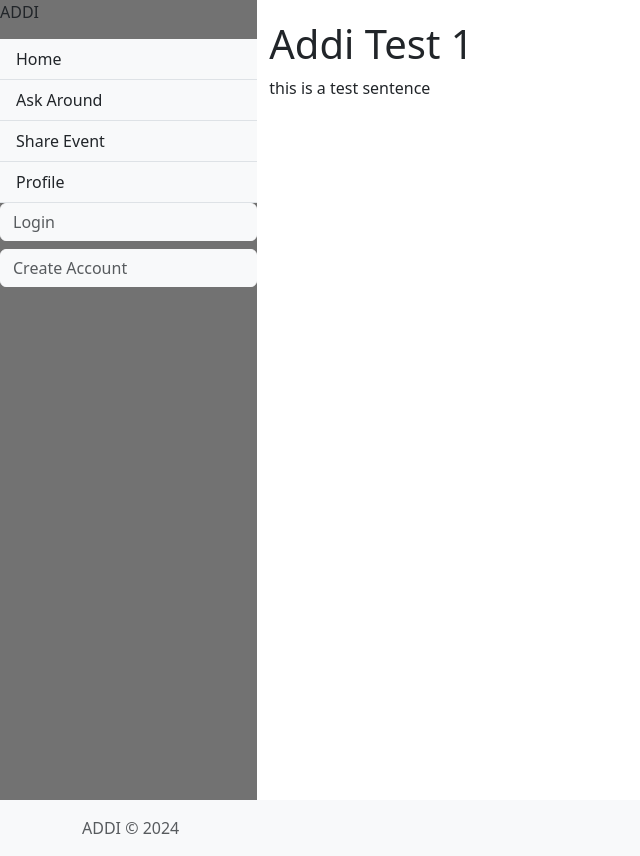
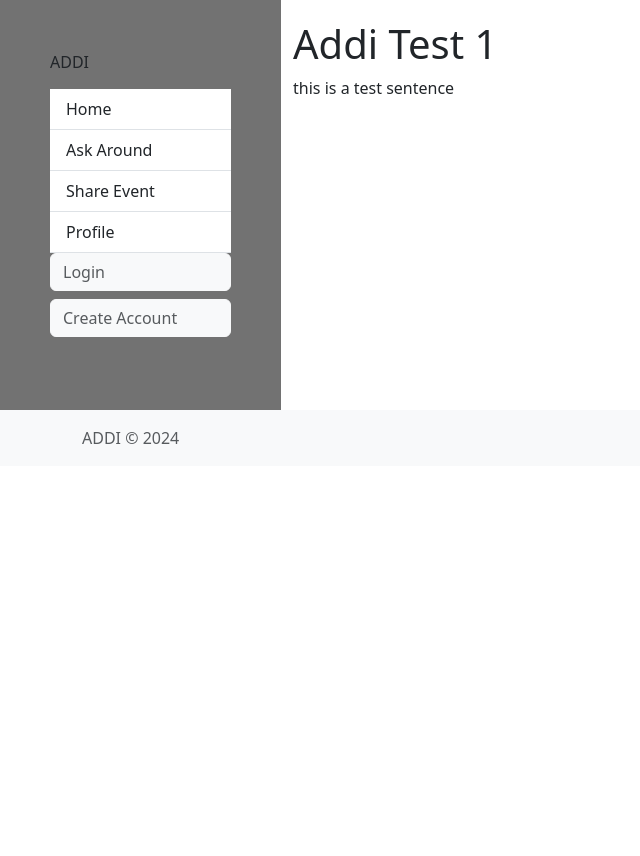
Before and after one commit to Mwape-Kurete/ADDI, a PHP site: page /index.php in a window 1280 px wide. Shown: the whole page, without its empty margins (0-640 px from the left). After the commit the page ends 444 px from the top, so only its background shows below. Run offline with PHP 8.4, Linux system fonts and the light colour scheme.

Commit message:
trying to fix CSS

```diff
--- a/assets/css/main.css
+++ b/assets/css/main.css
@@ -7,15 +7,17 @@
 
 /* Sidebar Styling */
 #sidebar-wrapper {
-  min-height: 100vh;
-  width: 322px;
+  min-height: 70%;
+  width: 332px;
   background-color: rgb(114, 114, 114);
+  padding: 50px;
 }
 
 .list-group {
   margin-top: 15px;
   margin-bottom: 15px;
 }
+
 /* Page content styling*/
 
 #page-content-wrapper {
--- a/includes/header.php
+++ b/includes/header.php
@@ -17,12 +17,12 @@
     <div class="d-flex" id="wrapper">
         <!-- Sidebar -->
         <div class="border-right sidebar-cont" id="sidebar-wrapper">
-            <div class="sidebar-heading" id="naveHeader">ADDI</div>
+            <div class="sidebar-heading" id="navHeader">ADDI</div>
             <div class="list-group list-group-flush">
-                <a href="index.php" class="list-group-item list-group-item-action bg-light">Home</a>
-                <a href="pages/ask.php" class="list-group-item list-group-item-action bg-light">Ask Around</a>
-                <a href="pages/share.php" class="list-group-item list-group-item-action bg-light">Share Event</a>
-                <a href="pages/profile.php" class="list-group-item list-group-item-action bg-light">Profile</a>
+                <a href="index.php" class="list-group-item list-group-item-action">Home</a>
+                <a href="pages/ask.php" class="list-group-item list-group-item-action">Ask Around</a>
+                <a href="pages/share.php" class="list-group-item list-group-item-action">Share Event</a>
+                <a href="pages/profile.php" class="list-group-item list-group-item-action">Profile</a>
 
 
                 <?php if (isset($_SESSION['username'])) : ?>
```
